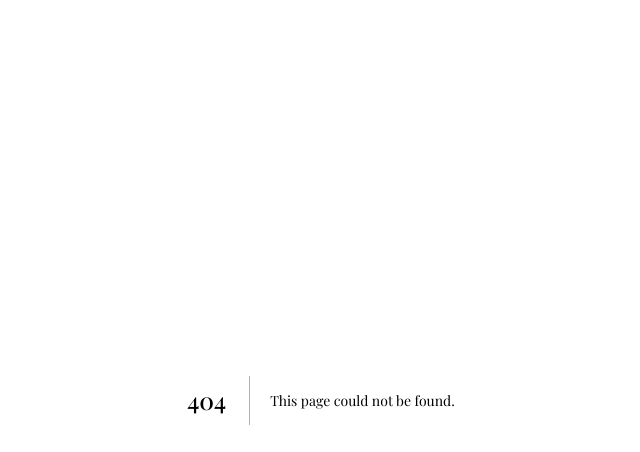
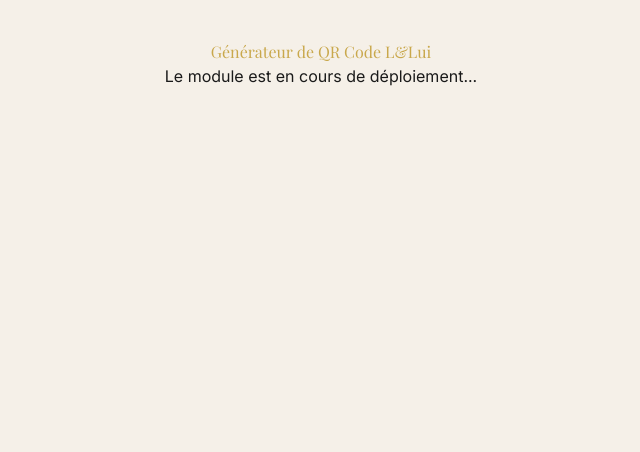
Before and after one commit to OlivierSrge/llui-signature-hebergements, a Next.js app: page /partenaire/qr-generator in a window 1280 px wide. Before the commit this address had no page. Shown: the top 452 px of the page, without its empty margins (319-959 px from the left). Built offline with nearby package versions, Linux system fonts and the light colour scheme; no server answers; a web font is replaced by a local one.

Commit message:
fix: création réelle du dossier qr-generator

```diff
--- /dev/null
+++ b/app/partenaire/qr-generator/page.tsx
@@ -0,0 +1,10 @@
+import React from 'react';
+
+export default function QrGeneratorPage() {
+  return (
+    <div style={{ backgroundColor: '#F5F0E8', minHeight: '100vh', padding: '40px', textAlign: 'center' }}>
+      <h1 style={{ color: '#C9A84C' }}>Générateur de QR Code L&Lui</h1>
+      <p>Le module est en cours de déploiement...</p>
+    </div>
+  );
+}
```
